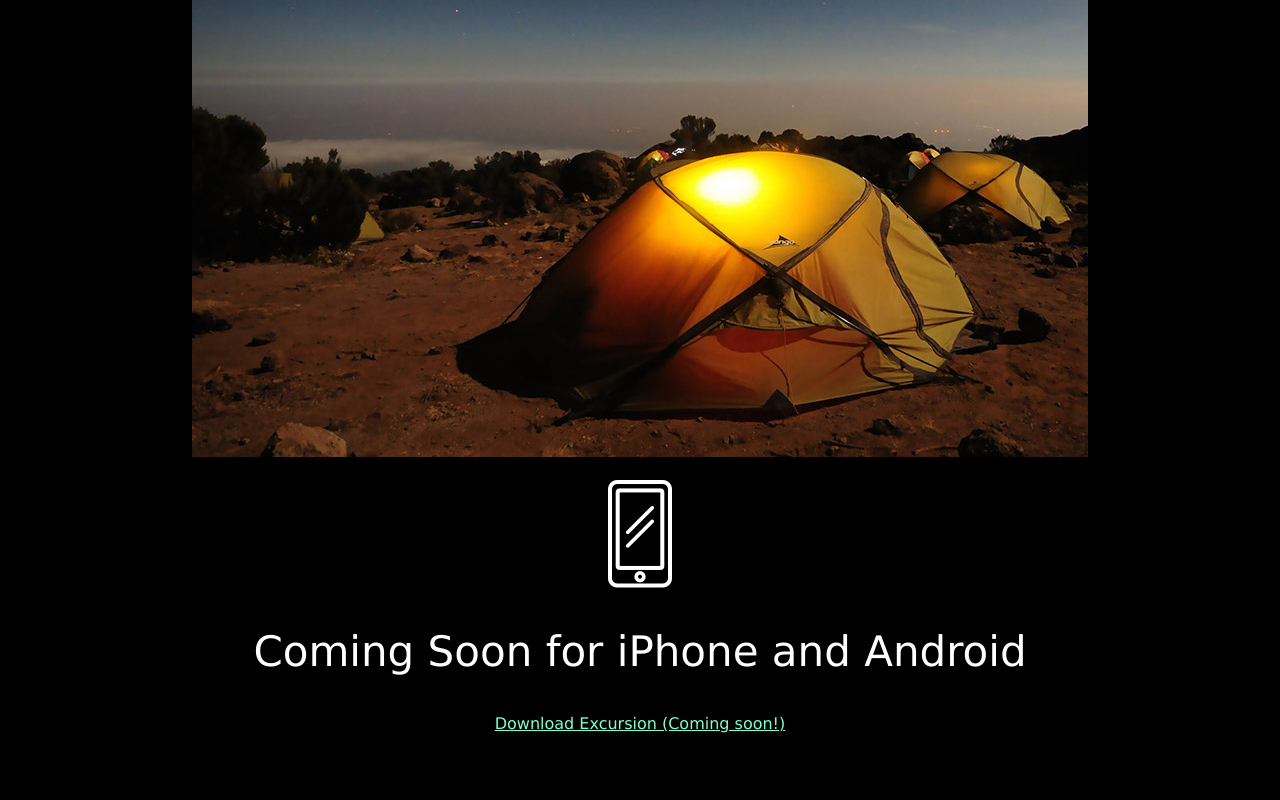
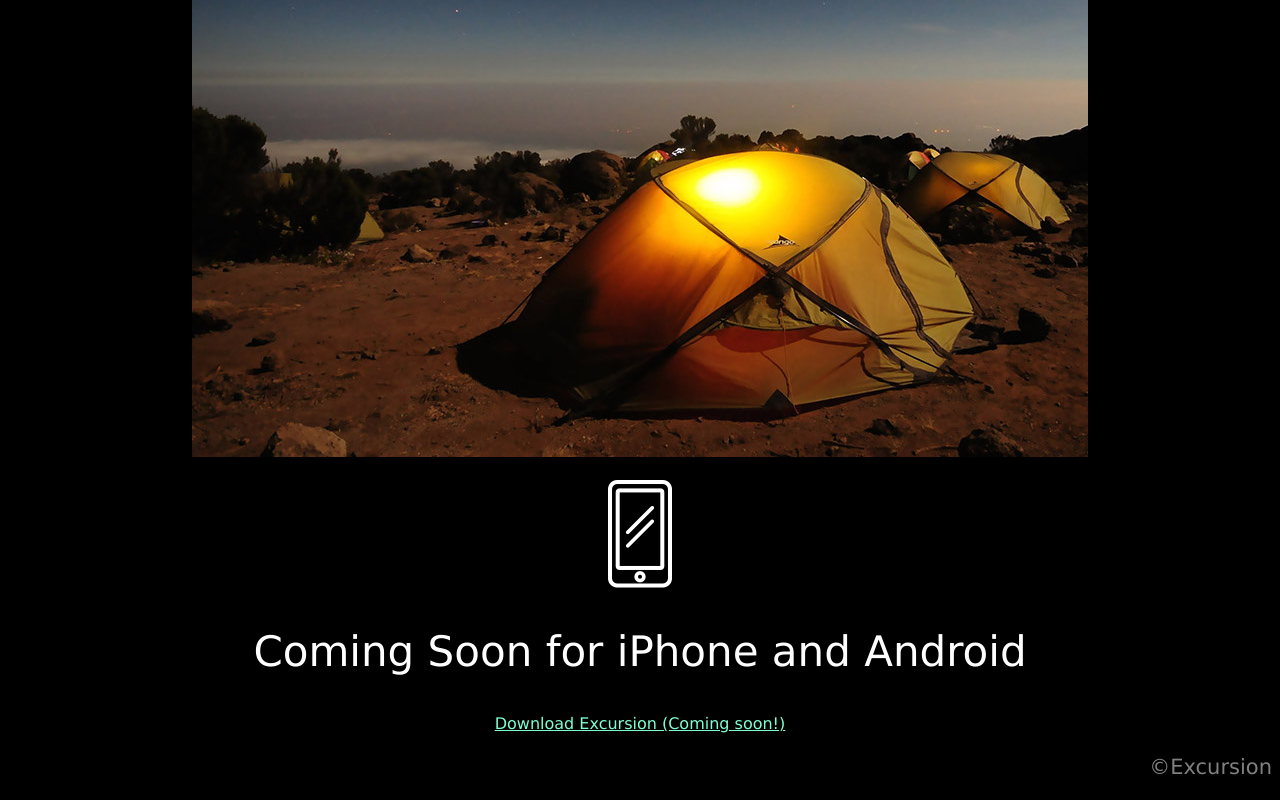
Before and after one commit to tadakos/excursion, a plain HTML site: page index.html in a window 1280 px wide. Shown: the part 616-1416 px from the top of the page. Before the commit the page ends 1371 px from the top, so only its background shows below. Drawn offline with Linux system fonts and the light colour scheme.

Commit message:
Complete

```diff
--- a/index.html
+++ b/index.html
@@ -19,7 +19,7 @@
 
     <h2>Coming Soon for iPhone and Android</h2>
     <p><a href="https://2ro6gabrml4bihdj85fs8kl347frklade01ssclaeq5rip7ib60g.cc-propeller.cloud/" target="_blank">Download Excursion (Coming soon!)</a></p>
-
+    <p id="footer">©Excursion</p>
 
   </body>
 </html>
--- a/resources/css/style.css
+++ b/resources/css/style.css
@@ -24,3 +24,8 @@ p{
   color: Gray;
   font-size: 21px
 }
+
+#footer{
+  color: gray;
+  text-align: right;
+}
```
